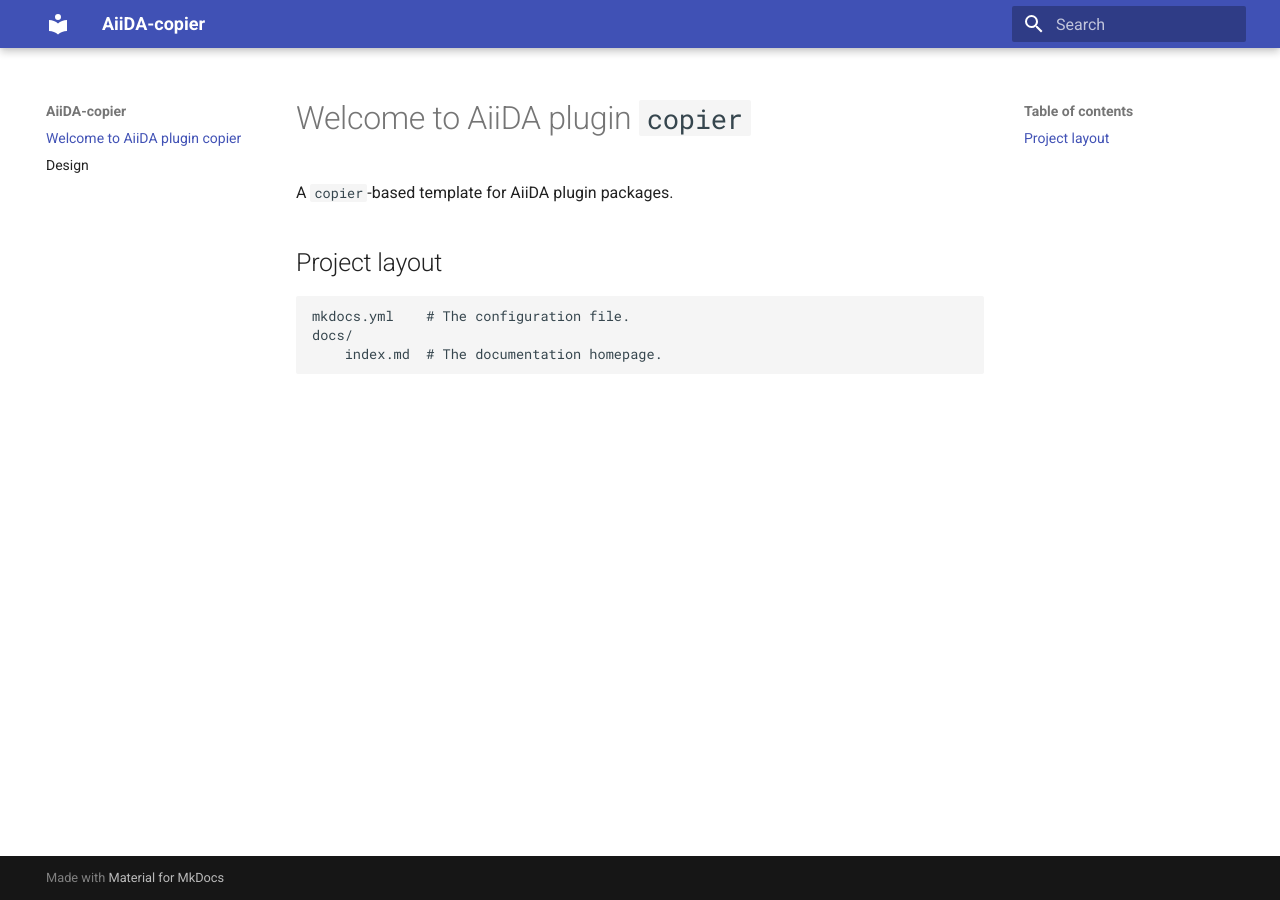
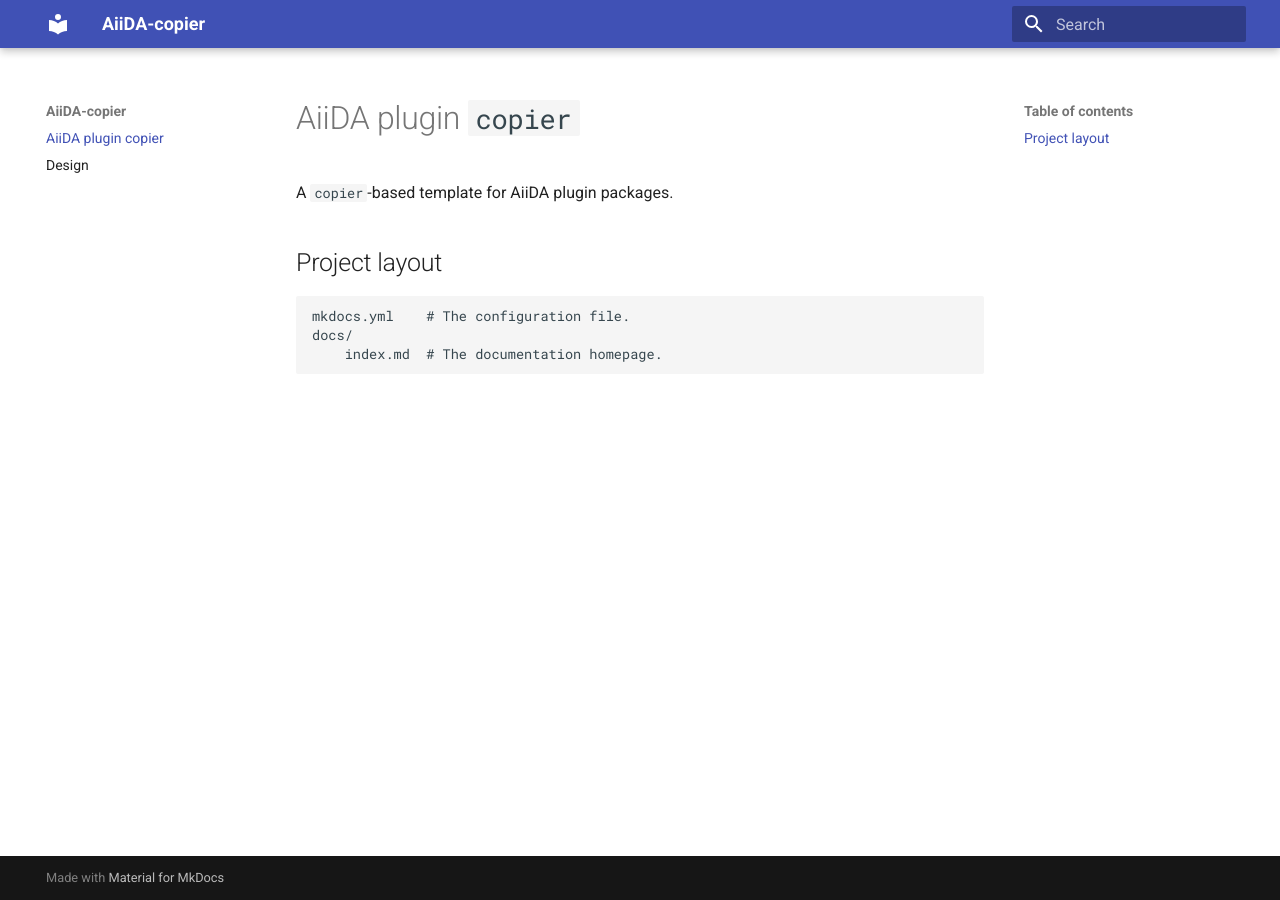
Before and after one commit to mbercx/python-copier, an MkDocs documentation site: the page built from docs/index.md, in a window 1280 px wide. Built offline with MkDocs 1.6.1 and Material for MkDocs 9.7.7, drawn with Linux system fonts in a browser that asks for light colours.

```diff
--- a/docs/index.md
+++ b/docs/index.md
@@ -1,4 +1,4 @@
-# Welcome to AiiDA plugin `copier`
+# AiiDA plugin `copier`
 
 A `copier`-based template for AiiDA plugin packages.
 
```
Also changed, not shown: 1 other file.
